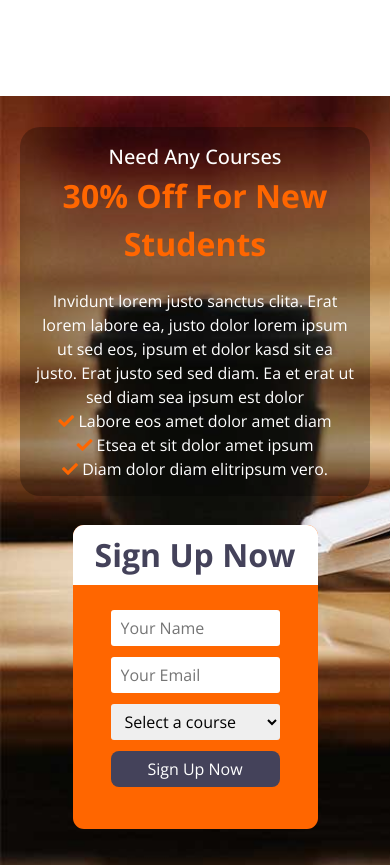
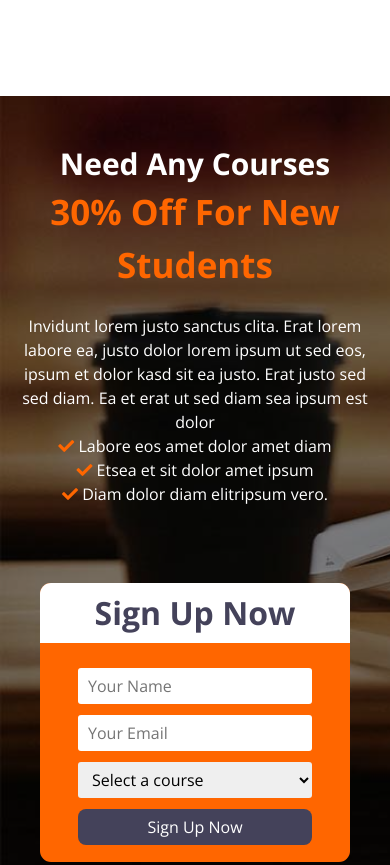
Before and after one commit to saamyy19/Dr-Courses-Templete-One, a plain HTML site: page index.html in a window 390 px wide. Shown: the part 7260-8125 px from the top of the page. Drawn offline with nearby package versions, Linux system fonts and the light colour scheme.

Commit message:
Update drcourses.css

```diff
--- a/css/drcourses.css
+++ b/css/drcourses.css
@@ -127,6 +127,11 @@
   margin-left: 31px;
   align-items: center;
 
+}
+ @media (max-width: 991px) {
+  .header .container .address {
+    display: none;
+  }
  }
   /* End Header  */
   /* Start Header Two */
@@ -665,64 +670,51 @@ transition: .1s
 .getcourses {
   background-image: url(../images/reg.jpg);
   background-size: cover;
-    min-height: 527px;
   margin-bottom: 126px;
   background-color: rebeccapurple;
-    /* padding: 78px 0; */
-    /* opacity: 90%; */
+  position: relative;
+}
+.getcourses::after {
+  content: "";
+  position: absolute;
+  width: 100%;
+  height: 100%;
+  left: 0;
+  top: 0;
+  background-color: black;
+  opacity: 50%;
 }
  .getcourses .container {
-
-padding-top: 31px;
-
-height: auto;
-
+  padding-top: 45px;
   z-index: 99;
-
-/* width: calc(100% - 40px ); */
-
   display: flex;
-
-/* flex-wrap: wrap; */
-
   justify-content: space-between;
-
-flex-direction: column;
-
-/* justify-items: center; */
-
   align-items: center;
-
-/* align-content: center; */
-
-text-align: center;
 }
  .getcourses .container .text {
-    /* min-width: 291px; */
+  max-width: 48%;
   color: white;
-    /* z-index: 2; */
-    padding: 15px;
-    background-color: rgb(0 0 0 / 28%);
-    border-radius: 20px;
+  z-index: 1;
  }
  .getcourses .container .text h5 {
-    font-size: 20px;
+  font-size: 30px;
   color: white;
+  font-weight: bold!important;
  }
  .getcourses .container .text h1 {
   color: var(--main-color);
   margin-top: 0;
+  font-size: 35px;
  }
  .getcourses .container .form {
     background-color: var(--main-color);
     border-radius: 11px;
     overflow: hidden;
-    min-height: 304px;
+    height: 100%;
     margin: 29px 0;
-    /* z-index: 3; */
-    /* min-width: 209px; */
+    width: 35%;
     TEXT-ALIGN: CENTER;
-    width: 70%;
+    z-index: 1;
  }
  .getcourses .container .form .signup h1 {
   margin: 0;
@@ -757,6 +749,21 @@ text-align: center;
  }
  .getcourses .container .form button:hover {
   background-color: #373549;
+ }
+ @media (max-width: 879px) {
+  .getcourses .container {
+    display: flex;
+    flex-direction: column;
+    gap: 48px;
+   }
+  .getcourses .container .text {
+    max-width: 100%;
+    text-align: center;
+   }
+   .getcourses .container .form {
+    width: calc(100% - 40px);
+   }
+
  }
   /* End Get Courses  */
   /* Start  Lectureres */
@@ -909,14 +916,12 @@ text-align: center;
 
   }
   .contact .container .form .sendmsg {
-      width: 50%;
-    height: 50px;
     color: white;
     background-color: var(--main-color);
+    padding: 13px 24px;
     border: 0;
     border-radius: 8px;
     cursor: pointer;
-    font-size: 19px;
     transition: .3s;
 
   }
@@ -947,7 +952,7 @@ text-align: center;
 
   }
   .comments .container p {
-    width: 50%;
+    max-width: 391px;
     margin-bottom: 38px;
     font-size: 20px;
 }
```
Lines whose indentation alone changed are shown as unchanged.
